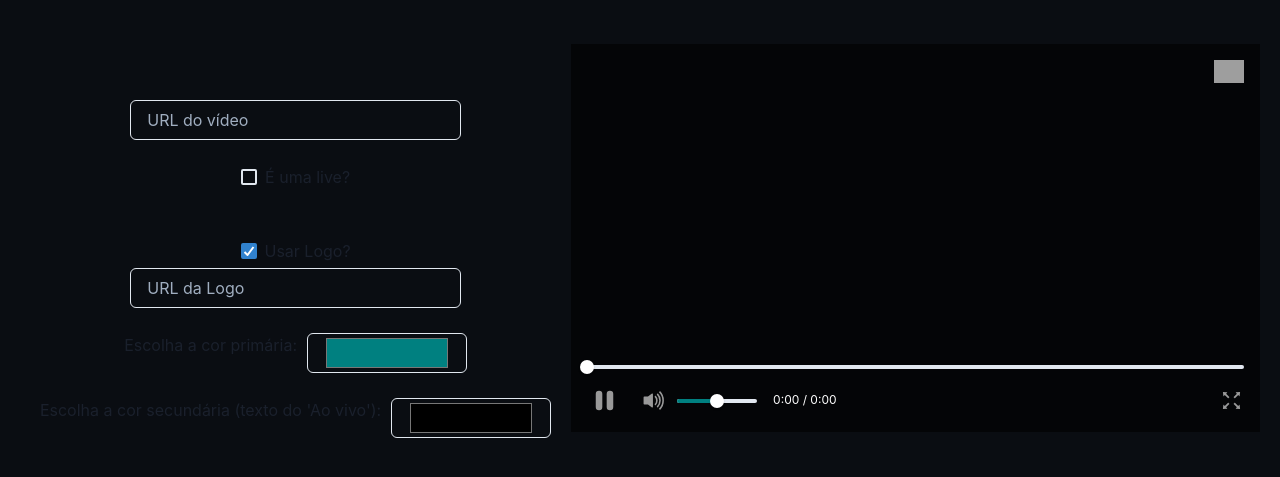
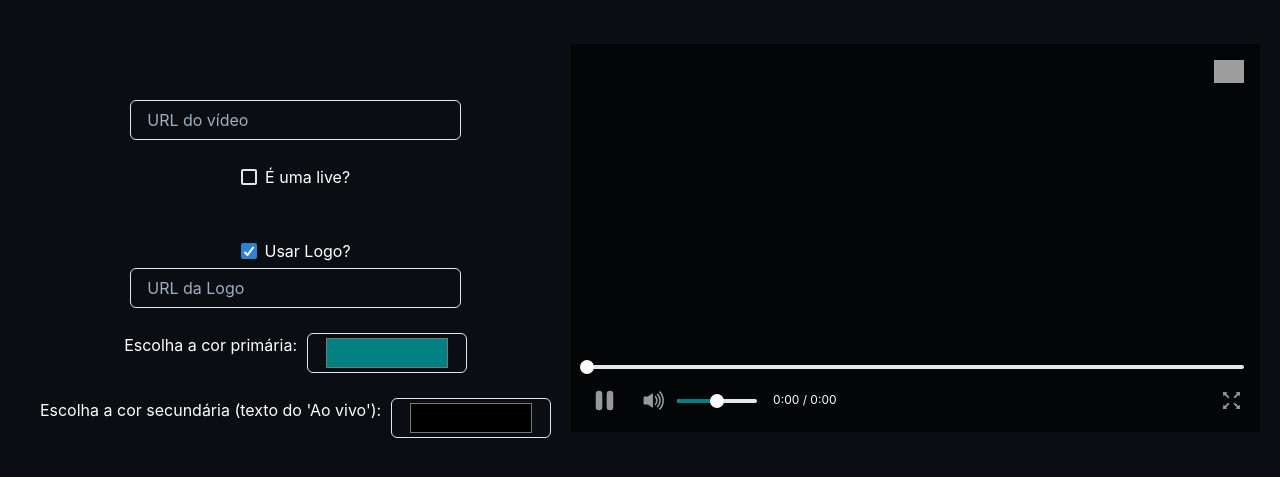
Before and after one commit to SweetSoul/interactive-react-player, a React (Create React App) app: page / in a window 1280 px wide. Shown: the part 131-608 px from the top of the page. Built offline with nearby package versions, Linux system fonts and the light colour scheme; grey boxes are pictures that could not be loaded.

Commit message:
Adicionando cores nos textos dos inputs

```diff
--- a/src/App.js
+++ b/src/App.js
@@ -43,17 +43,17 @@ function App() {
           backgroundColor="#0A0D12"
         >
           <Flex flexDirection='column' w='80%' alignItems='center' my='25px'>
-            <Input id="videoURL"  placeholder="URL do vídeo" maxW='60%' justifySelf='center' onChange={(e) => {setUrl(e.target.value)}} />
-            <Checkbox m='25px' onChange={handleLive}>É uma live?</Checkbox>
-            <Checkbox mt='25px' defaultChecked={true} mb='5px' onChange={() => setUseLogo(!useLogo)}>Usar Logo?</Checkbox>
-            <Input id="videoURL"  placeholder="URL da Logo" maxW='60%' justifySelf='center'
+            <Input color={defaultSecColor} id="videoURL"  placeholder="URL do vídeo" maxW='60%' justifySelf='center' onChange={(e) => {setUrl(e.target.value)}} />
+            <Checkbox m='25px' color={defaultSecColor} onChange={handleLive}>É uma live?</Checkbox>
+            <Checkbox mt='25px' color={defaultSecColor} defaultChecked={true} mb='5px' onChange={() => setUseLogo(!useLogo)}>Usar Logo?</Checkbox>
+            <Input color={defaultSecColor} id="videoURL"  placeholder="URL da Logo" maxW='60%' justifySelf='center'
             onChange={(e) => {(e.target.value.length === 0) ? setLogoUrl(defaultLogo) : setLogoUrl(e.target.value)}}
             />
             <Flex maxW='100%' flexDirection={['column', 'column','column', 'column','row']} justifyContent='center' my='25px'>
-              <Text flexShrink='0'>Escolha a cor primária: </Text>
-              <Input flex='0 0 auto' ml='10px' maxW='10em' alignSelf='center' type='color' defaultValue={defaultColor} onChange={(e) => {setPrimaryColor(e.target.value)}}/>
+              <Text flexShrink='0' color={defaultSecColor}>Escolha a cor primária: </Text>
+              <Input color={defaultSecColor} flex='0 0 auto' ml='10px' maxW='10em' alignSelf='center' type='color' defaultValue={defaultColor} onChange={(e) => {setPrimaryColor(e.target.value)}}/>
             </Flex>
-            <Flex maxW='100%' flexDirection={['column', 'column','column', 'column','row']} justifyContent='center'>
+            <Flex maxW='100%' color={defaultSecColor} flexDirection={['column', 'column','column', 'column','row']} justifyContent='center'>
               <Text flexShrink='0'>Escolha a cor secundária (texto do 'Ao vivo'): </Text>
               <Input flex='0 0 auto' alignSelf='center' ml='10px' maxW='10em' type='color' defaultValue={defaultSecColor} onChange={(e) => {setSecondaryColor(e.target.value)}}/>
             </Flex>
```
